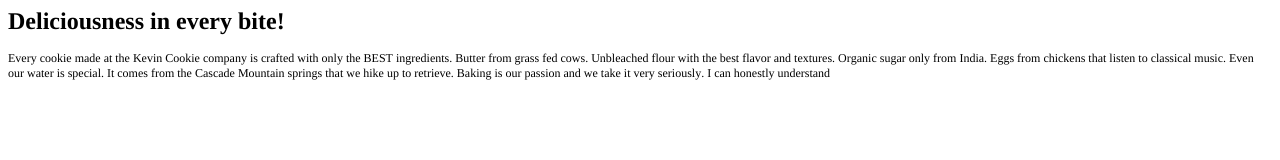
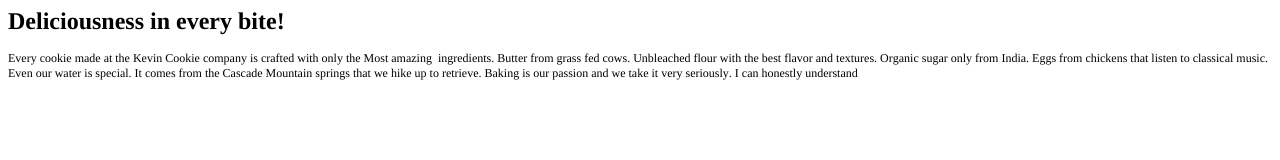
Before and after one commit to ErnestGyan496/ErnestCookieCompany, a plain HTML site: page index.htm in a window 1280 px wide. Drawn offline with Linux system fonts and the light colour scheme.

Commit message:
update text on index

```diff
--- a/index.htm
+++ b/index.htm
@@ -14,7 +14,7 @@
 </head>
 <body>
 <h1 style="margin: 0.0px 0.0px 16.1px 0.0px; font: 24.0px Times; -webkit-text-stroke: #000000"><span class="s1"><b>Deliciousness in every bite!</b></span></h1>
-<p class="p2"><span class="s1">Every cookie made at the Kevin Cookie company is crafted with only the BEST ingredients. Butter from grass fed cows. Unbleached flour with the best flavor and textures. Organic sugar only from India. Eggs from chickens that listen to classical music. Even our water is special. It comes from the Cascade Mountain springs that we hike up to retrieve. Baking is our passion and we take it very seriously. I can honestly understand</span></p>
+<p class="p2"><span class="s1">Every cookie made at the Kevin Cookie company is crafted with only the Most amazing<span class="Apple-converted-space">  </span>ingredients. Butter from grass fed cows. Unbleached flour with the best flavor and textures. Organic sugar only from India. Eggs from chickens that listen to classical music. Even our water is special. It comes from the Cascade Mountain springs that we hike up to retrieve. Baking is our passion and we take it very seriously. I can honestly understand</span></p>
 <p class="p3"><span class="s1"></span><br></p>
 </body>
 </html>
```
